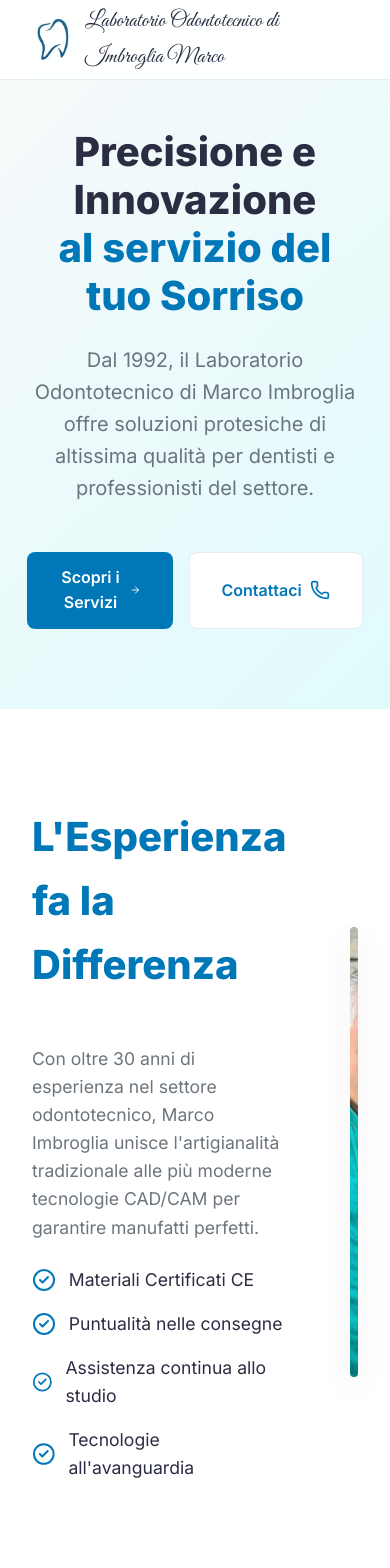
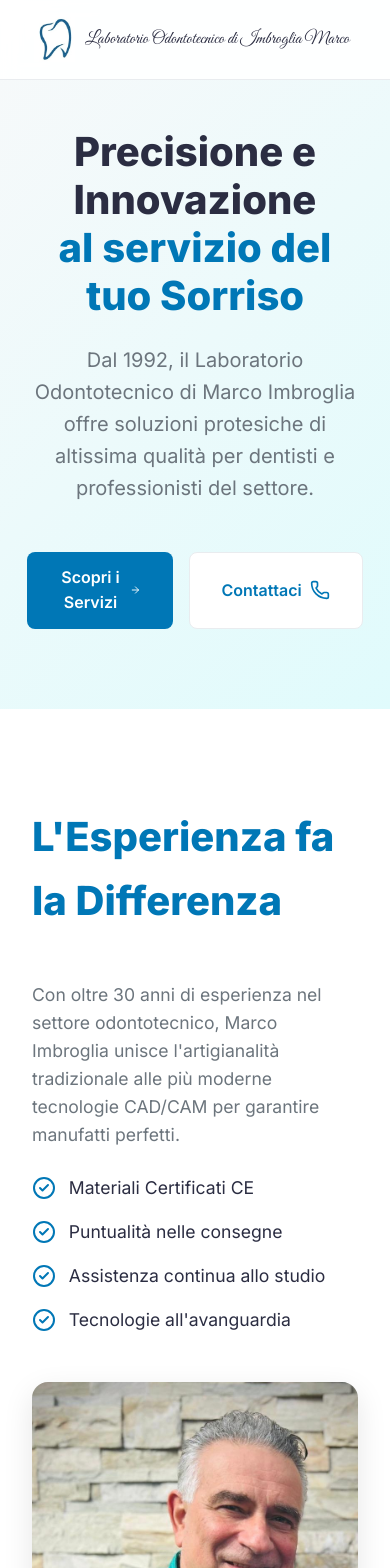
Before and after one commit to GabrieleRicci95/laboratorio-imbroglia, a React (Vite) app: page / in a window 390 px wide. Shown: the top 1568 px of the page. Built offline with nearby package versions, Linux system fonts and the light colour scheme.

Commit message:
style: fix mobile responsiveness

```diff
--- a/src/App.tsx
+++ b/src/App.tsx
@@ -50,9 +50,9 @@ function App() {
       <nav className="navbar">
         <div className="container nav-content">
           <div className="logo" style={{ display: 'flex', flexDirection: 'column', alignItems: 'flex-start', gap: '0' }}>
-            <div style={{ display: 'flex', alignItems: 'center', gap: '0.8rem' }}>
+            <div className="logo-container">
               <ToothLogo />
-              <span style={{ fontSize: '1.4rem', fontFamily: "'Great Vibes', cursive", fontWeight: 400, color: 'var(--text)' }}>
+              <span className="logo-text">
                 Laboratorio Odontotecnico di Imbroglia Marco
               </span>
             </div>
@@ -95,7 +95,7 @@ function App() {
       {/* Chi Siamo */}
       <section id="chi-siamo" className="section bg-white">
         <div className="container">
-          <div style={{ display: 'grid', gridTemplateColumns: '1fr 1fr', gap: '4rem', alignItems: 'center' }}>
+          <div className="chi-siamo-grid">
             <div>
               <h2 className="section-title" style={{ textAlign: 'left' }}>L'Esperienza fa la Differenza</h2>
               <p style={{ fontSize: '1.1rem', color: 'var(--text-muted)', marginBottom: '1.5rem' }}>
@@ -142,8 +142,8 @@ function App() {
       {/* Banner Privati */}
       <section style={{ backgroundColor: 'var(--primary)', color: 'white', padding: '4rem 0', margin: '2rem 0' }}>
         <div className="container">
-          <div style={{ display: 'flex', flexWrap: 'wrap', alignItems: 'center', justifyContent: 'space-between', gap: '2rem' }}>
-            <div style={{ flex: '1 1 500px' }}>
+          <div className="private-banner">
+            <div className="private-banner-text">
               <div style={{ display: 'flex', alignItems: 'center', gap: '1rem', marginBottom: '1rem' }}>
                 <Wrench size={36} color="var(--accent)" />
                 <h2 style={{ fontSize: '2.2rem', fontWeight: 800, margin: 0 }}>Sei un Privato? Hai un'urgenza?</h2>
@@ -164,8 +164,8 @@ function App() {
       {/* Contatti */}
       <section id="contatti" className="section bg-white">
         <div className="container">
-          <div className="contact-grid" style={{ gridTemplateColumns: '1fr', maxWidth: '800px', margin: '0 auto', textAlign: 'center' }}>
-            <div style={{ display: 'flex', flexDirection: 'column', alignItems: 'center' }}>
+          <div className="contact-grid">
+            <div className="contact-content">
               <h2 style={{ fontSize: '2.5rem', fontWeight: 800, marginBottom: '2rem' }}>Siamo qui per te.</h2>
               <p style={{ marginBottom: '3rem', fontSize: '1.1rem', opacity: 0.9 }}>
                 Contattaci per informazioni, preventivi o per richiedere una consulenza. Il nostro laboratorio è pronto a soddisfare ogni esigenza del tuo studio dentistico.
--- a/src/index.css
+++ b/src/index.css
@@ -207,12 +207,21 @@ body {
 /* Contact */
 .contact-grid {
   display: grid;
-  grid-template-columns: 1fr 1fr;
-  gap: 4rem;
+  grid-template-columns: 1fr;
+  max-width: 800px;
+  margin: 0 auto;
+  text-align: center;
+  gap: 2rem;
   background-color: var(--primary);
   color: white;
   padding: 4rem;
   border-radius: 16px;
+}
+
+.contact-content {
+  display: flex;
+  flex-direction: column;
+  align-items: center;
 }
 
 .contact-info h3 {
@@ -223,13 +232,58 @@ body {
 .contact-item {
   display: flex;
   align-items: center;
+  justify-content: center;
   gap: 1rem;
   margin-bottom: 1.5rem;
   font-size: 1.1rem;
 }
 
+.chi-siamo-grid {
+  display: grid;
+  grid-template-columns: 1fr 1fr;
+  gap: 4rem;
+  align-items: center;
+}
+
+.private-banner {
+  display: flex;
+  flex-wrap: wrap;
+  align-items: center;
+  justify-content: space-between;
+  gap: 2rem;
+}
+
+.private-banner-text {
+  flex: 1 1 500px;
+}
+
+.logo-container {
+  display: flex;
+  align-items: center;
+  gap: 0.8rem;
+}
+
+.logo-text {
+  font-size: 1.4rem;
+  font-family: 'Great Vibes', cursive;
+  font-weight: 400;
+  color: var(--text);
+  line-height: 1.2;
+}
+
 @media (max-width: 768px) {
   .nav-links { display: none; }
-  .contact-grid { grid-template-columns: 1fr; padding: 2rem; }
   .hero { padding: 8rem 0 5rem; }
+
+  .logo-text { font-size: 1.1rem; white-space: normal; }
+  .logo-container { gap: 0.5rem; }
+
+  .chi-siamo-grid { grid-template-columns: 1fr; gap: 2rem; }
+
+  .private-banner { flex-direction: column; text-align: center; }
+  .private-banner-text { flex: 1 1 auto; }
+  .private-banner-text > div { justify-content: center; }
+
+  .contact-grid { padding: 2rem; }
+  .contact-item { font-size: 1rem; flex-direction: column; gap: 0.5rem; text-align: center; }
 }
```
